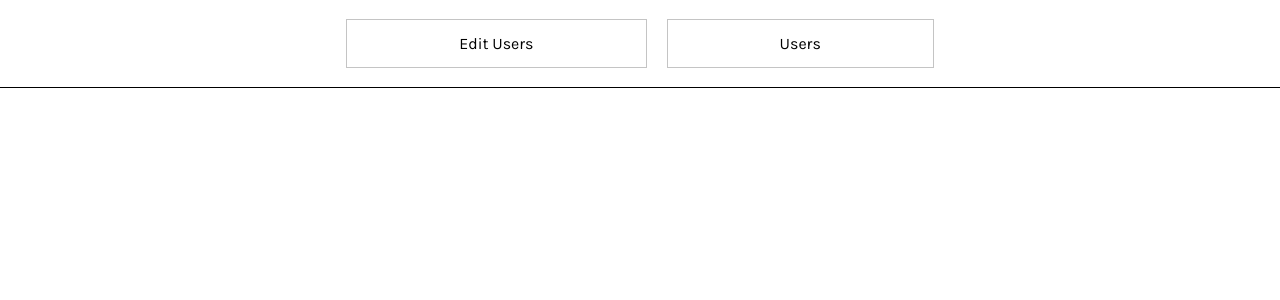
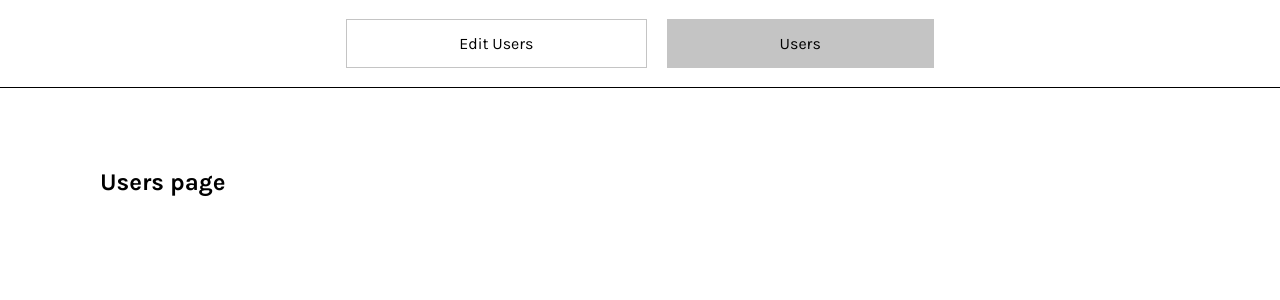
Before and after one commit to khudyi/react-users, a React (Vite) app: page /users in a window 1280 px wide. Shown: the top 300 px of the page. Built offline with nearby package versions, Linux system fonts and the light colour scheme.

Commit message:
feat: implement routing and add EditUsers and Users pages

```diff
--- a/package.json
+++ b/package.json
@@ -11,7 +11,8 @@
   },
   "dependencies": {
     "react": "^19.2.0",
-    "react-dom": "^19.2.0"
+    "react-dom": "^19.2.0",
+    "react-router-dom": "^7.10.1"
   },
   "devDependencies": {
     "@eslint/js": "^9.39.1",
--- a/src/App.jsx
+++ b/src/App.jsx
@@ -1,14 +1,24 @@
+import { BrowserRouter, Routes, Route, Navigate } from 'react-router-dom'
+
 import { Header } from './components/Header'
+import { EditUsers } from './components/pages/EditUsers'
+import { Users } from './components/pages/Users'
 
 import './App.css'
 
 export const App = () => {
   return (
-    <>
+    <BrowserRouter>
       <Header />
+
       <div className="container">
+        <Routes>
+          <Route path="/" element={<Navigate to="/users" replace />} />
 
+          <Route path='/edit' element={<EditUsers />} />
+          <Route path='/users' element={<Users />} />
+        </Routes>
       </div>
-    </>
+    </BrowserRouter>
   )
 }
--- a/src/components/Header.css
+++ b/src/components/Header.css
@@ -13,6 +13,12 @@
     border: 1px solid #C4C4C4;
     background-color: #fff;
     color: #000000;
+    text-decoration: none;
+}
+
+.btn.active {
+  background: #C4C4C4;
+  color: #000000;
 }
 
 .btn:hover {
--- a/src/components/Header.jsx
+++ b/src/components/Header.jsx
@@ -1,10 +1,26 @@
+import { NavLink } from 'react-router-dom';
+
 import './Header.css';
 
 export const Header = () => {
     return (
         <header className='header'>
-            <a className='header__edit btn'>Edit Users</a>
-            <a className='header__users btn'>Users</a>
+            <NavLink
+                to='/edit'
+                className={({ isActive }) =>
+                    isActive ? 'btn header__edit active' : 'btn header__edit'
+                }
+            >
+                Edit Users
+            </NavLink>
+            <NavLink
+                to='/users'
+                className={({ isActive }) =>
+                    isActive ? 'btn header__edit active' : 'btn header__edit'
+                }
+            >
+                Users
+            </NavLink>
         </header>
     )
 };
```
Also changed, not shown: src/components/pages/EditUsers.jsx (renamed from src/components/tabs/EditUsers.jsx), src/components/pages/Users.jsx (renamed from src/components/tabs/Users.jsx), 1 other file (tests, documents, lock files or other folders).
